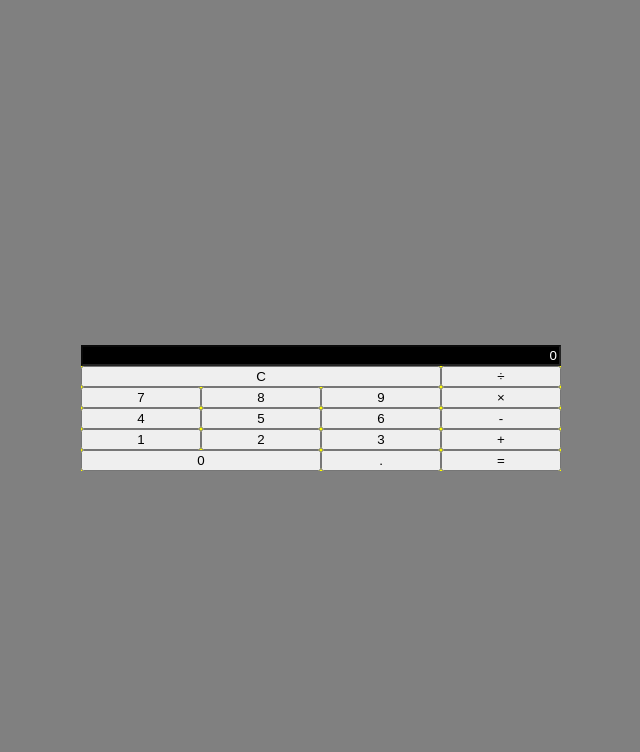
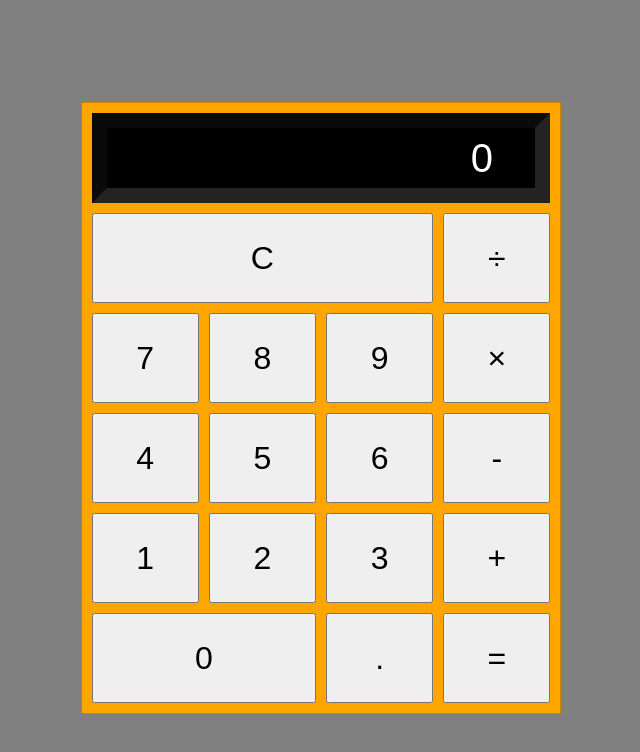
Before and after one commit to Avek1/project-calculator-simple, a plain HTML site: page index.html in a window 1280 px wide. Shown: the whole page, without its empty margins (319-959 px from the left). Drawn offline with Linux system fonts and the light colour scheme.

Commit message:
Increased height, added inset border to result window, added gutter, added hover shadow.

```diff
--- a/styles.css
+++ b/styles.css
@@ -11,17 +11,26 @@ body {
 }
 
 .calculator {
-    background-color: yellow;
+    background-color: orange;
     display: grid;
     grid-template-columns: repeat(4, 1fr);
-    grid-row: auto;
+    grid-auto-rows: 5.625rem;
+    grid-gap: 0.625rem;
+    border: 1px solid rgba(0, 0, 0, 0.2);
+    padding: 0.600rem;
+    /*border-radius: 5px;*/
+    /*box-shadow: 0px 4px rgba(0, 0, 0, 0.2);*/
 }
 
 .result {
     grid-column: 1/5;
-    text-align: right;
+    border-style: inset;
+    border-width: 15px;
     background-color: black;
     color: white;
+    text-align: right;
+    font-size: 2.500rem;
+    padding-right: 2.650rem;
 }
 
 .clear-result {
@@ -31,3 +40,16 @@ body {
 .zero {
     grid-column: 1/3;
 }
+
+button {
+    font-size: 2rem;
+    cursor: pointer;
+}
+
+/*button:focus {
+    outline: none;
+}*/
+
+button:hover{
+    background-color: #C9CCCC;
+}
```
